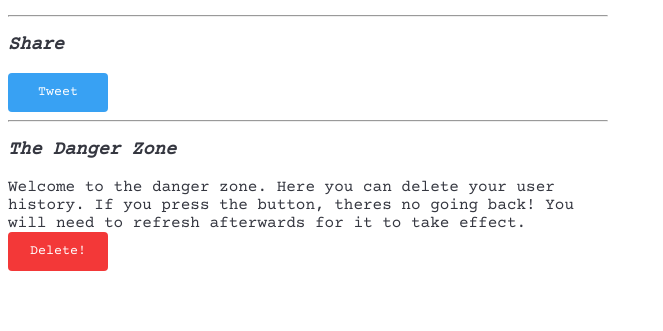
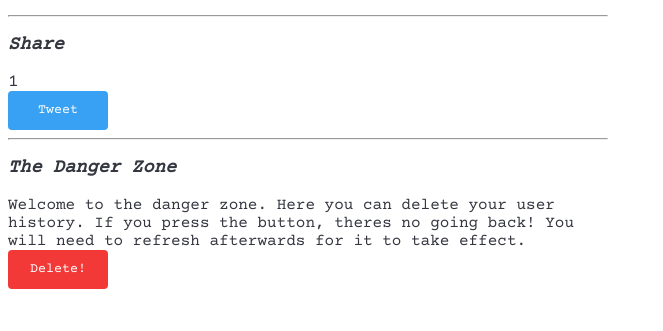
Before and after one commit to andrewblance/promptle, a Flask app: template app/templates/base.html in a window 1280 px wide. Shown: the part 752-1083 px from the top of the page, without its empty margins (0-663 px from the left). Before the commit the page ends 1023 px from the top, so only its background shows below. Run offline with Flask 3, Linux system fonts and the light colour scheme; the template is opened without the code that fills it, so the values that code supplies are empty; the visitor is signed in with stand-in values (Sample User, id 1); some libraries are stand-ins or nearby versions.

Commit message:
twitter worlks

```diff
--- a/app/routes.py
+++ b/app/routes.py
@@ -41,6 +41,8 @@
     if 'history' not in session: session['history'] = []
     # last day played
     if 'lastday' not in session: session['lastday'] = days_since_epoch()
+    # tweet
+    if 'tweet' not in session: session['tweet'] = "hello world"
 
 def reseter():
     """
@@ -52,7 +54,7 @@
         session['scores'] = []
         session['oneGame'] = False
         session['lastday'] = days_since_epoch()
-
+        session['tweet'] = "hello world"
 
 def checkEndgame():
     print("Checking")
@@ -113,8 +115,6 @@
     article_title, article_subtitle, article_body = name_grabber(days_elapsed)
     if request.method == "POST":
         question = request.form["question"]
-        need_to_wait = True
-        print(need_to_wait)
         question_adapted = prompt_engineering(days_elapsed, question)
 
         client = openai.OpenAI()
@@ -137,7 +137,10 @@
         need_to_wait = False
         print(need_to_wait)
         addScore(response.choices[0].message.content)
-        #addScore(response)
+        tweet_generator(beegtitle,
+                article_title,
+                question,
+                str(response.choices[0].message.content))
 
         return redirect(url_for("index"))
 
@@ -146,6 +149,9 @@
     checkEndgame()
     if session['endgame'] == True:
         endgamePrep()
+
+
+
     return render_template("index.html",
                 title=article_title, subtitle=article_subtitle, body=article_body,
                  result=result, loading=need_to_wait, prev=prev, num=num, BigTitle=beegtitle)
@@ -159,6 +165,11 @@
     prompt = generate_prompt(question, true_prompt)
     return prompt
 
+def tweet_generator(bigtitle, article_title, question, res):
+    tweet = bigtitle + ": " + article_title + " // One of my guesses was '"+ question + "' -  " + res + "%"
+    print(tweet)
+    session['tweet'] = tweet
+    return tweet
 
 def days_since_epoch():
     today = datetime.datetime.today()
--- a/app/static/main.css
+++ b/app/static/main.css
@@ -144,6 +144,11 @@
   color: #38a1f3;
 }
 
+.tweet-text {
+  margin: 0;
+  font-size: 18px;
+}
+
 .delete-btn {
   width:100px;
   background-color: #f33838;
--- a/app/static/script.js
+++ b/app/static/script.js
@@ -1,5 +1,6 @@
 function tweetQuote() {
-    const quote = "hello world";
+    const quote = document.getElementById('tweet').innerText;;
+    console.log(quote)
     const twitterUrl = `https://twitter.com/intent/tweet?text=${encodeURIComponent(quote)}`;
     window.open(twitterUrl, '_blank');
 }
--- a/app/templates/base.html
+++ b/app/templates/base.html
@@ -74,7 +74,7 @@
         {% if session['endgame']%}
         <hr>
         <h3>Share</h3>
-
+        <p class="tweet-text" id="tweet">{{ session['tweet'] }}</p>
         <form>
         <button
             class="twitter-btn"
```
